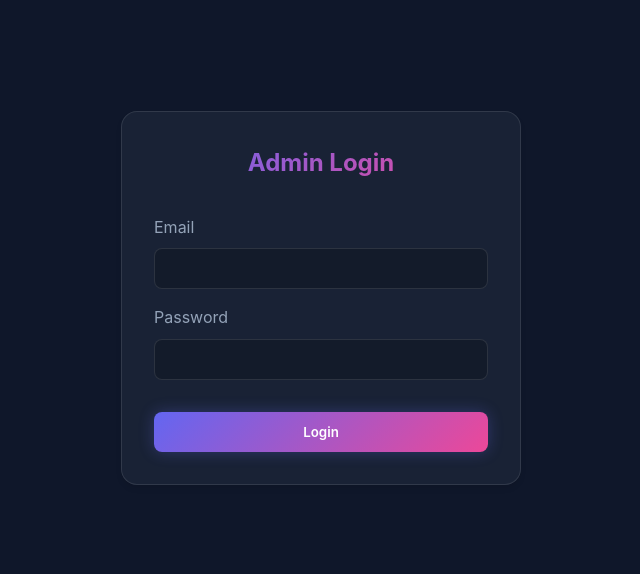
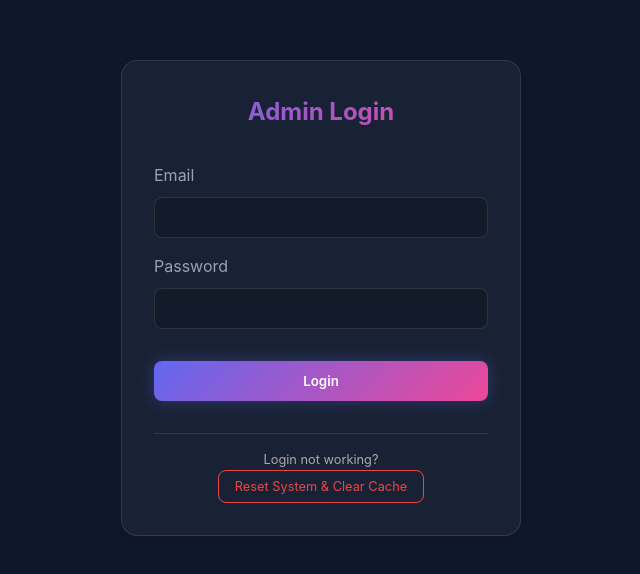
Before and after one commit to morningstarwebd/Backend, a React app in the folder frontend/: page /admin/login in a window 1280 px wide. Shown: the part 102-676 px from the top of the page, without its empty margins (319-959 px from the left). Built offline with nearby package versions, Linux system fonts and the light colour scheme; the HTML template or start-up script is replaced by a standard one.

Commit message:
feat: Add user login

```diff
--- a/frontend/src/pages/Login.jsx
+++ b/frontend/src/pages/Login.jsx
@@ -25,8 +25,13 @@ const Login = () => {
         }
     };
 
+    const handleReset = () => {
+        localStorage.clear();
+        window.location.reload();
+    };
+
     return (
-        <div className="container" style={{ minHeight: '100vh', display: 'flex', alignItems: 'center', justifyContent: 'center' }}>
+        <div className="container" style={{ minHeight: '100vh', display: 'flex', alignItems: 'center', justifyContent: 'center', flexDirection: 'column' }}>
             <div className="glass" style={{ padding: '2rem', borderRadius: '1rem', width: '100%', maxWidth: '400px' }}>
                 <h2 className="gradient-text" style={{ textAlign: 'center', marginBottom: '2rem' }}>Admin Login</h2>
                 <form onSubmit={handleSubmit}>
@@ -66,7 +71,26 @@ const Login = () => {
                             }}
                         />
                     </div>
-                    <button type="submit" className="btn btn-primary" style={{ width: '100%' }}>Login</button>
+                    <button type="submit" className="btn btn-primary" style={{ width: '100%', marginBottom: '1rem' }}>Login</button>
+
+                    <div style={{ textAlign: 'center', marginTop: '1rem', borderTop: '1px solid rgba(255,255,255,0.1)', paddingTop: '1rem' }}>
+                        <p style={{ fontSize: '0.8rem', color: '#aaaaaa', mb: '0.5rem' }}>Login not working?</p>
+                        <button
+                            type="button"
+                            onClick={handleReset}
+                            style={{
+                                background: 'transparent',
+                                border: '1px solid #ef4444',
+                                color: '#ef4444',
+                                padding: '0.5rem 1rem',
+                                borderRadius: '0.5rem',
+                                cursor: 'pointer',
+                                fontSize: '0.8rem'
+                            }}
+                        >
+                            Reset System & Clear Cache
+                        </button>
+                    </div>
                 </form>
             </div>
         </div>
```
